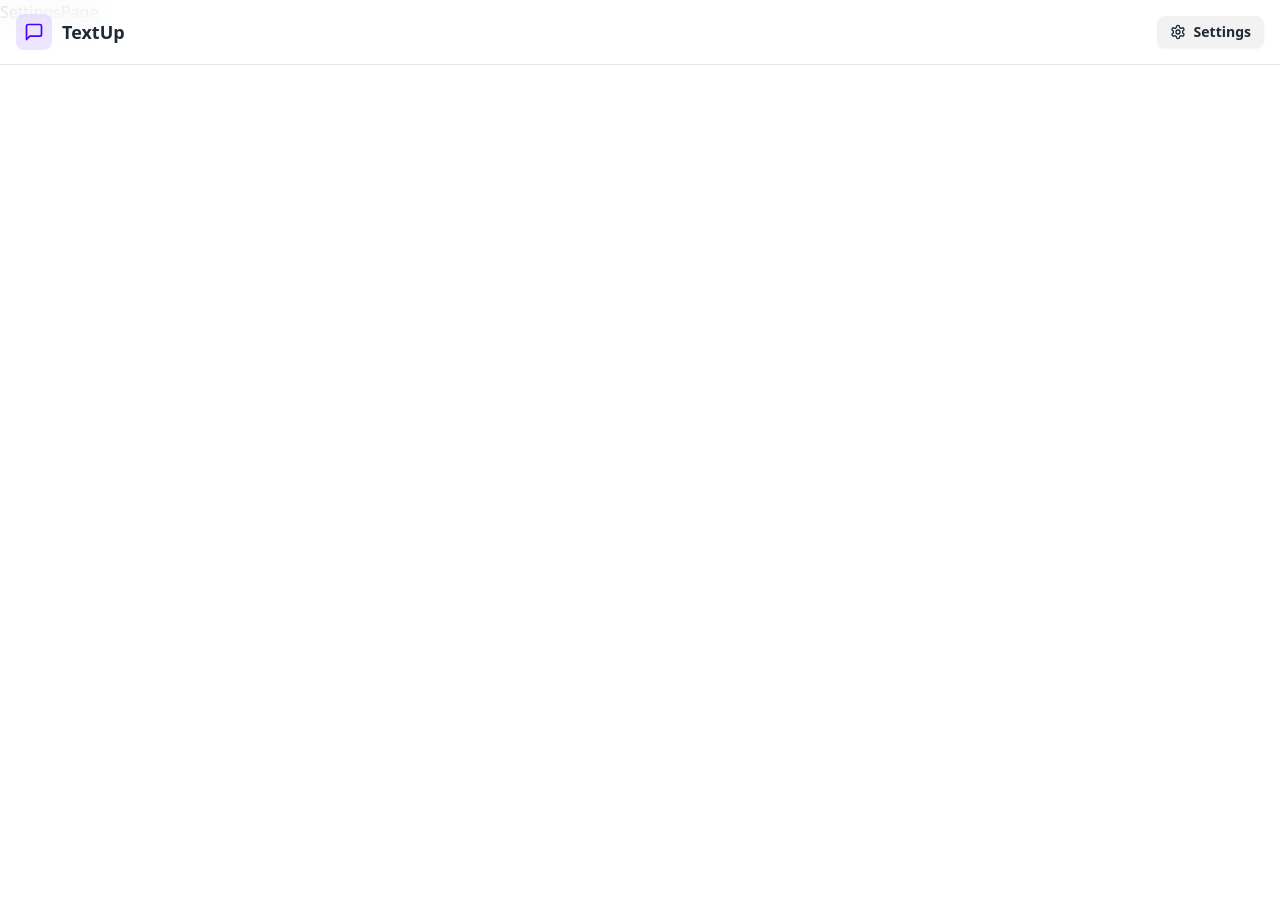
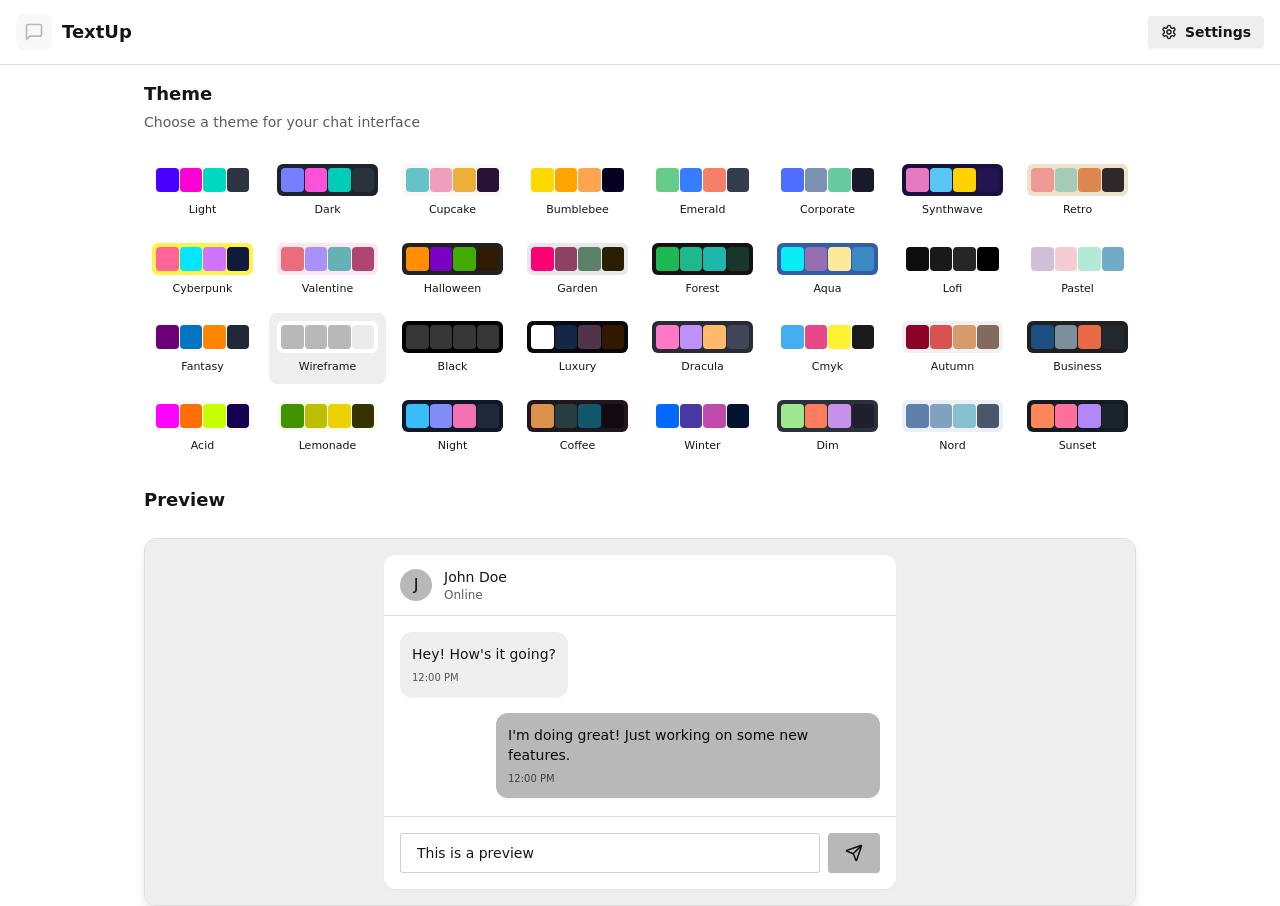
Before and after one commit to shivam-thedev/Talker, a React (Vite) app in the folder Frontend/: page /settings in a window 1280 px wide. Before the commit the page ends 800 px from the top, so only its background shows below. Built offline with nearby package versions, Linux system fonts and the light colour scheme; no server answers.

Commit message:
add theme selection and preview functionality; integrate zustand for theme state management

```diff
--- a/Frontend/src/App.jsx
+++ b/Frontend/src/App.jsx
@@ -5,10 +5,12 @@
 import { Loader } from 'lucide-react';
 import { Homepage, LoginPage, ProfilePage, SettingsPage, SignUpPage } from "./pages";
 import { Toaster } from "react-hot-toast";
+import { useThemeStore } from "./store/useThemeStore";
 
 
 export const App = () => {
   const {authUser,checkAuth,isCheckingAuth} = useAuthStore()
+  const {theme} = useThemeStore()
 
   useEffect(()=>{
     checkAuth()
@@ -16,7 +18,7 @@
 
   if(isCheckingAuth && !authUser){
     return (
-      <div className="flex justify-center items-center h-screen">
+      <div className="flex items-center justify-center h-screen">
         <Loader className="size-14 animate-spin"/>
       </div>
     )
@@ -24,7 +26,7 @@
 
   console.log({authUser})
   return (
-    <div>
+    <div data-theme={theme}>
       <Navbar/>
       <Routes>
         <Route path="/" element={authUser ? <Homepage/> : <Navigate to = "/login"/>} />
--- /dev/null
+++ b/Frontend/src/constants/index.js
@@ -0,0 +1,34 @@
+export const THEMES = [
+    "light",
+    "dark",
+    "cupcake",
+    "bumblebee",
+    "emerald",
+    "corporate",
+    "synthwave",
+    "retro",
+    "cyberpunk",
+    "valentine",
+    "halloween",
+    "garden",
+    "forest",
+    "aqua",
+    "lofi",
+    "pastel",
+    "fantasy",
+    "wireframe",
+    "black",
+    "luxury",
+    "dracula",
+    "cmyk",
+    "autumn",
+    "business",
+    "acid",
+    "lemonade",
+    "night",
+    "coffee",
+    "winter",
+    "dim",
+    "nord",
+    "sunset",
+];
--- a/Frontend/src/pages/SettingsPage.jsx
+++ b/Frontend/src/pages/SettingsPage.jsx
@@ -1,7 +1,110 @@
-import React from 'react'
+import { THEMES } from "../constants";
+import { useThemeStore } from "../store/useThemeStore";
+import { Send } from "lucide-react";
+
+const PREVIEW_MESSAGES = [
+  { id: 1, content: "Hey! How's it going?", isSent: false },
+  { id: 2, content: "I'm doing great! Just working on some new features.", isSent: true },
+];
 
 export const SettingsPage = () => {
+  const { theme, setTheme } = useThemeStore();
+
   return (
-    <div>SettingsPage</div>
-  )
-}
+    <div className="container h-screen max-w-5xl px-4 pt-20 mx-auto">
+      <div className="space-y-6">
+        <div className="flex flex-col gap-1">
+          <h2 className="text-lg font-semibold">Theme</h2>
+          <p className="text-sm text-base-content/70">Choose a theme for your chat interface</p>
+        </div>
+
+        <div className="grid grid-cols-4 gap-2 sm:grid-cols-6 md:grid-cols-8">
+          {THEMES.map((t) => (
+            <button
+              key={t}
+              className={`
+                group flex flex-col items-center gap-1.5 p-2 rounded-lg transition-colors
+                ${theme === t ? "bg-base-200" : "hover:bg-base-200/50"}
+              `}
+              onClick={() => setTheme(t)}
+            >
+              <div className="relative w-full h-8 overflow-hidden rounded-md" data-theme={t}>
+                <div className="absolute inset-0 grid grid-cols-4 gap-px p-1">
+                  <div className="rounded bg-primary"></div>
+                  <div className="rounded bg-secondary"></div>
+                  <div className="rounded bg-accent"></div>
+                  <div className="rounded bg-neutral"></div>
+                </div>
+              </div>
+              <span className="text-[11px] font-medium truncate w-full text-center">
+                {t.charAt(0).toUpperCase() + t.slice(1)}
+              </span>
+            </button>
+          ))}
+        </div>
+
+        <h3 className="mb-3 text-lg font-semibold">Preview</h3>
+        <div className="overflow-hidden border shadow-lg rounded-xl border-base-300 bg-base-100">
+          <div className="p-4 bg-base-200">
+            <div className="max-w-lg mx-auto">
+              <div className="overflow-hidden shadow-sm bg-base-100 rounded-xl">
+                <div className="px-4 py-3 border-b border-base-300 bg-base-100">
+                  <div className="flex items-center gap-3">
+                    <div className="flex items-center justify-center w-8 h-8 font-medium rounded-full bg-primary text-primary-content">
+                      J
+                    </div>
+                    <div>
+                      <h3 className="text-sm font-medium">John Doe</h3>
+                      <p className="text-xs text-base-content/70">Online</p>
+                    </div>
+                  </div>
+                </div>
+
+                <div className="p-4 space-y-4 min-h-[200px] max-h-[200px] overflow-y-auto bg-base-100">
+                  {PREVIEW_MESSAGES.map((message) => (
+                    <div
+                      key={message.id}
+                      className={`flex ${message.isSent ? "justify-end" : "justify-start"}`}
+                    >
+                      <div
+                        className={`
+                          max-w-[80%] rounded-xl p-3 shadow-sm
+                          ${message.isSent ? "bg-primary text-primary-content" : "bg-base-200"}
+                        `}
+                      >
+                        <p className="text-sm">{message.content}</p>
+                        <p
+                          className={`
+                            text-[10px] mt-1.5
+                            ${message.isSent ? "text-primary-content/70" : "text-base-content/70"}
+                          `}
+                        >
+                          12:00 PM
+                        </p>
+                      </div>
+                    </div>
+                  ))}
+                </div>
+
+                <div className="p-4 border-t border-base-300 bg-base-100">
+                  <div className="flex gap-2">
+                    <input
+                      type="text"
+                      className="flex-1 h-10 text-sm input input-bordered"
+                      placeholder="Type a message..."
+                      value="This is a preview"
+                      readOnly
+                    />
+                    <button className="h-10 min-h-0 btn btn-primary">
+                      <Send size={18} />
+                    </button>
+                  </div>
+                </div>
+              </div>
+            </div>
+          </div>
+        </div>
+      </div>
+    </div>
+  );
+};
--- /dev/null
+++ b/Frontend/src/store/useThemeStore.js
@@ -0,0 +1,9 @@
+import { create } from "zustand";
+
+export const useThemeStore = create((set) => ({
+    theme:localStorage.getItem("chat-theme") || "wireframe",
+    setTheme:(theme) => {
+        localStorage.setItem("chat-theme",theme)
+        set({theme})
+    }
+}))
--- a/Frontend/tailwind.config.js
+++ b/Frontend/tailwind.config.js
@@ -9,4 +9,40 @@
     extend: {},
   },
   plugins: [daisyui],
+  daisyui: {
+    themes: [
+      "light",
+      "dark",
+      "cupcake",
+      "bumblebee",
+      "emerald",
+      "corporate",
+      "synthwave",
+      "retro",
+      "cyberpunk",
+      "valentine",
+      "halloween",
+      "garden",
+      "forest",
+      "aqua",
+      "lofi",
+      "pastel",
+      "fantasy",
+      "wireframe",
+      "black",
+      "luxury",
+      "dracula",
+      "cmyk",
+      "autumn",
+      "business",
+      "acid",
+      "lemonade",
+      "night",
+      "coffee",
+      "winter",
+      "dim",
+      "nord",
+      "sunset",
+    ],
+  },
 }
```
